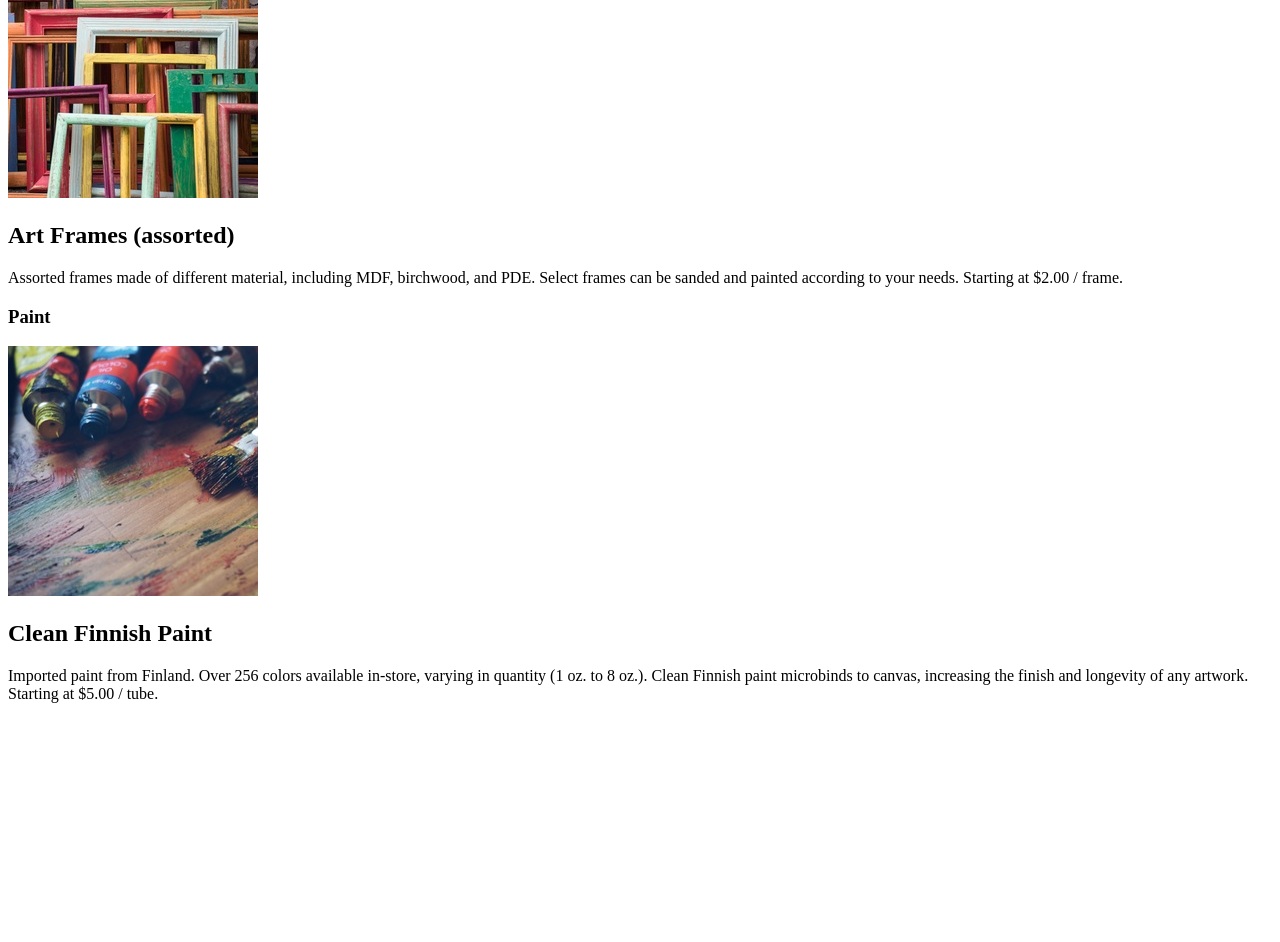
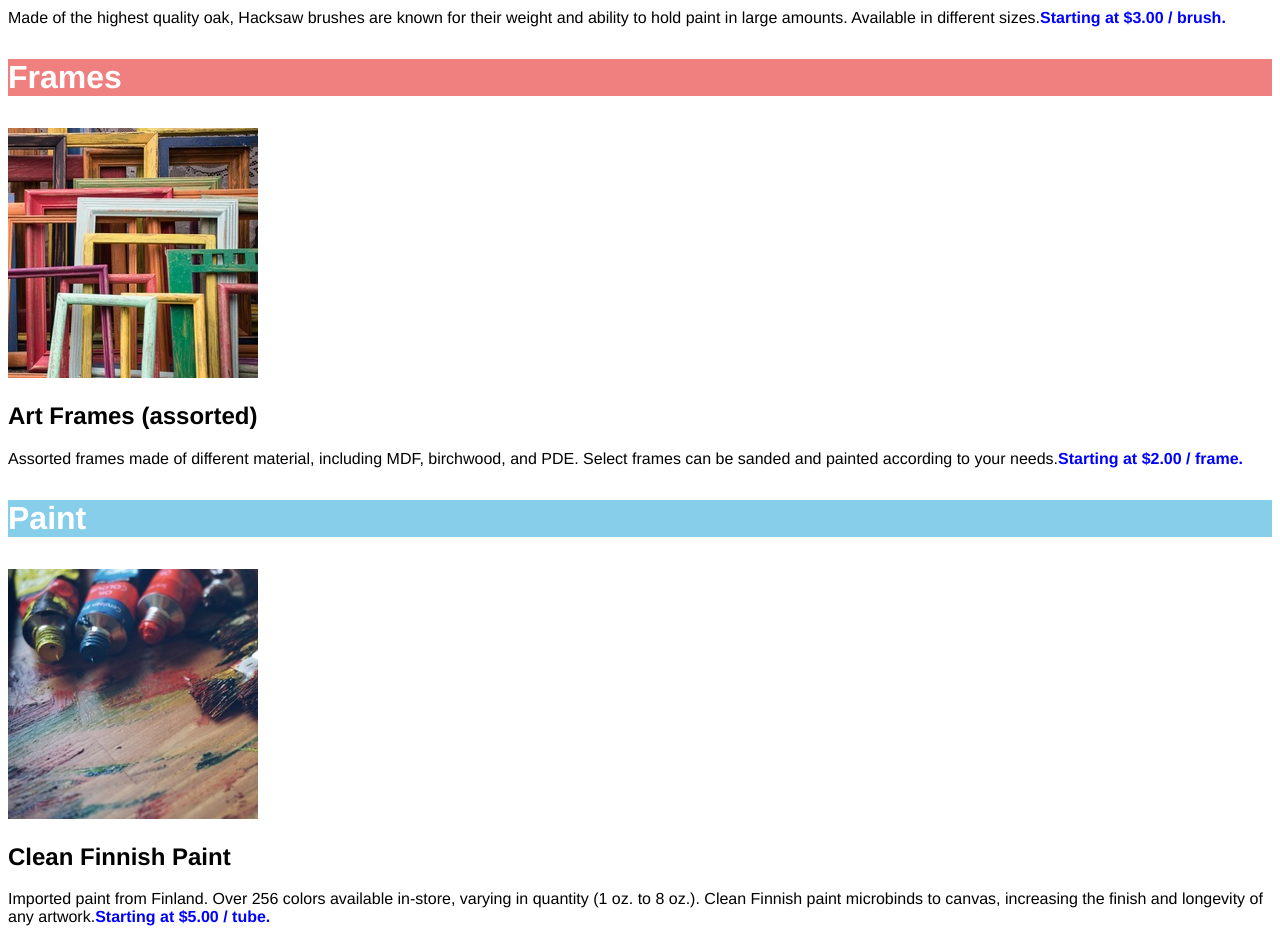
Before and after one commit to Weltgeist/DasmotoArtCrafts, a plain HTML site: page index.html in a window 1280 px wide. Shown: the part 649-1591 px from the top of the page. Before the commit the page ends 1368 px from the top, so only its background shows below. Drawn offline with Linux system fonts and the light colour scheme.

Commit message:
added main color custum

```diff
--- a/index.html
+++ b/index.html
@@ -11,24 +11,24 @@
     <span>Dasmoto's Arts & Crafts</span>
   </header>
   <main>
-    <section>
+    <section class="content">
       <article>
-        <h1>Brushes</h1>
+        <h1 class="cust-green">Brushes</h1>
         <img id="brush" src="./ressources/images/hacksaw.jpeg" alt="Hacksaw brush">
         <h2>Hacksaw Brushes</h2>
-        <p>Made of the highest quality oak, Hacksaw brushes are known for their weight and ability to hold paint in large amounts. Available in different sizes. Starting at $3.00 / brush.</p>
+        <p>Made of the highest quality oak, Hacksaw brushes are known for their weight and ability to hold paint in large amounts. Available in different sizes.<span class="blue bold">Starting at $3.00 / brush.</span></p>
       </article>
       <article>
-        <h1>Frames</h1>
+        <h1 class="cust-red">Frames</h1>
         <img id="frame" src="./ressources/images/frames.jpeg" alt="Multi-colored and multi-sized frames">
         <h2>Art Frames (assorted)</h2>
-        <p>Assorted frames made of different material, including MDF, birchwood, and PDE. Select frames can be sanded and painted according to your needs. Starting at $2.00 / frame.</p>
+        <p>Assorted frames made of different material, including MDF, birchwood, and PDE. Select frames can be sanded and painted according to your needs.<span class="blue bold">Starting at $2.00 / frame.</span></p>
       </article>
       <article>
-        <h1>Paint</h1>
+        <h1 class="cust-blue">Paint</h1>
         <img id="paint" src="./ressources/images/finnish.jpeg" alt="Paint tubes">
         <h2>Clean Finnish Paint</h2>
-        <p>Imported paint from Finland. Over 256 colors available in-store, varying in quantity (1 oz. to 8 oz.). Clean Finnish paint microbinds to canvas, increasing the finish and longevity of any artwork. Starting at $5.00 / tube.</p>
+        <p>Imported paint from Finland. Over 256 colors available in-store, varying in quantity (1 oz. to 8 oz.). Clean Finnish paint microbinds to canvas, increasing the finish and longevity of any artwork.<span class="blue bold">Starting at $5.00 / tube.</span></p>
       </article>
     </section>
   </main>
--- a/ressources/css/style.css
+++ b/ressources/css/style.css
@@ -6,3 +6,48 @@ header  {
   margin: 20px 0;
   text-align: center;
 }
+
+header span {
+  font-family: helvetica;
+  font-size: 100px;
+  font-weight: bold;
+  color: khaki;
+}
+
+.content h1 {
+  font-family: helvetica;
+  font-size: 32px;
+  font-weight: bold;
+  color: white;
+}
+
+.content h2 {
+  font-family: helvetica;
+  font-size: 24px;
+}
+
+.content p {
+  font-family: helvetica;
+}
+
+.blue {
+  color: blue;
+
+}
+
+.bold {
+  font-weight: bold;
+
+}
+
+.cust-green {
+   background-color: mediumspringgreen;
+}
+
+.cust-blue {
+  background-color: skyblue;
+}
+
+.cust-red {
+  background-color: lightcoral;
+}
```
